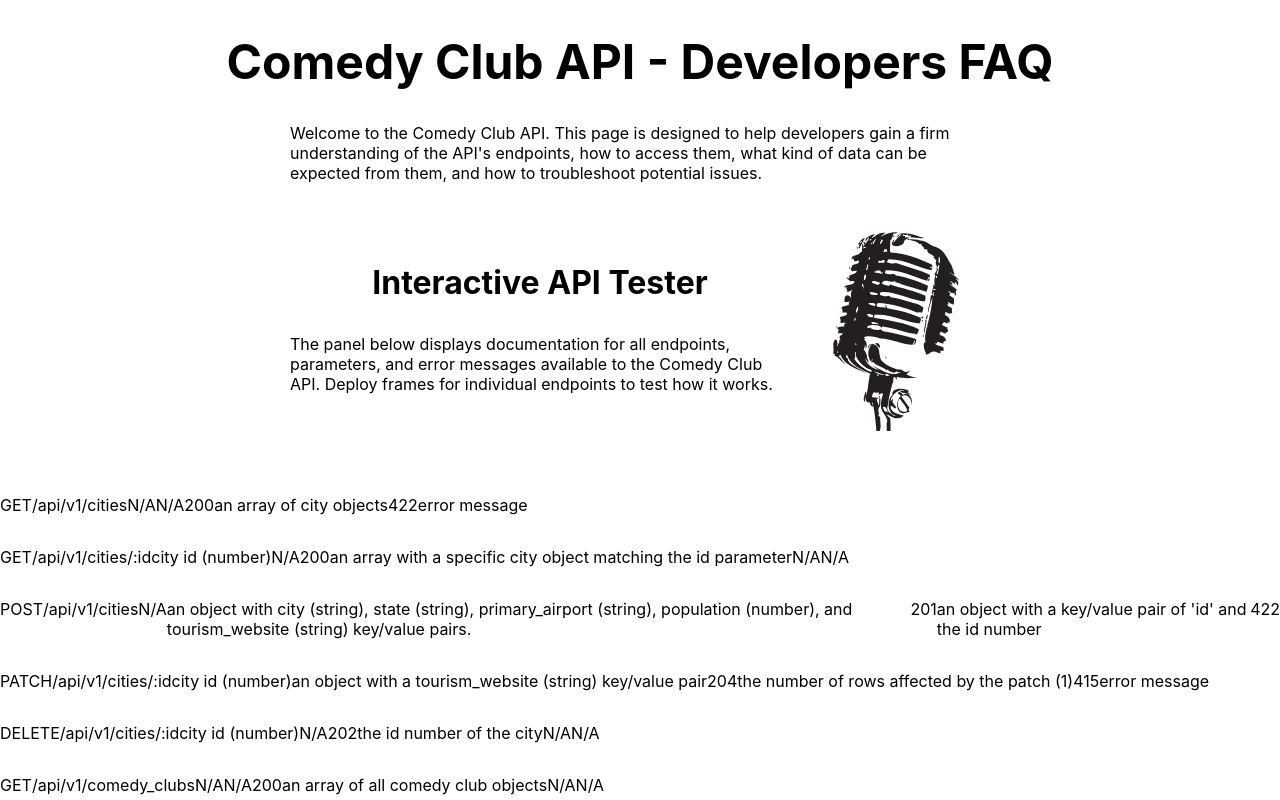
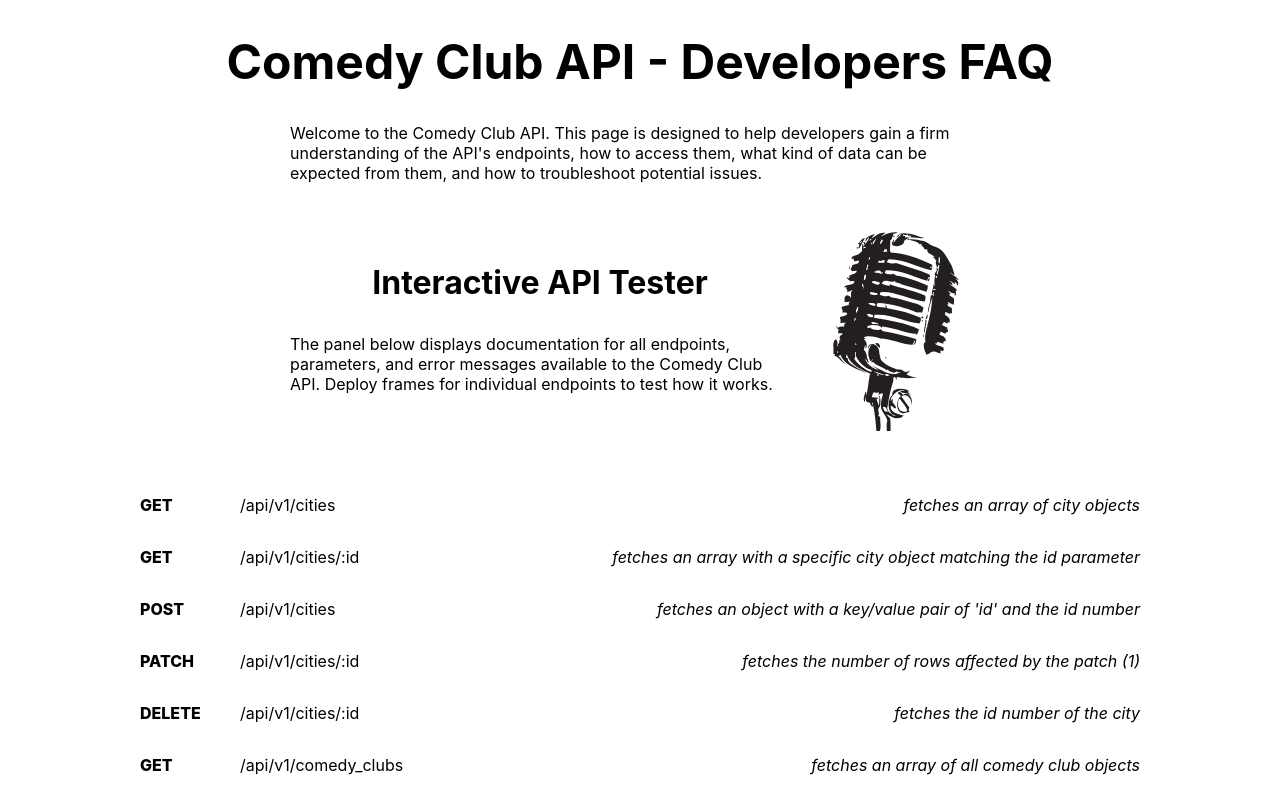
Before and after one commit to relasine/comedy-club-api-docs, a React (Create React App) app: page / in a window 1280 px wide. Shown: the top 800 px of the page. Built offline with nearby package versions, Linux system fonts and the light colour scheme.

Commit message:
Add end point info and styling

```diff
--- a/src/components/Pane/index.js
+++ b/src/components/Pane/index.js
@@ -9,6 +9,12 @@ class Pane extends Component {
       deployed: false
     };
   }
+
+  handleClick = () => {
+    this.setState({
+      deployed: !this.state.deployed
+    });
+  };
 
   render() {
     const {
@@ -23,15 +29,32 @@ class Pane extends Component {
     } = this.props.data;
 
     return (
-      <article className="pane">
-        <p>{type}</p>
-        <p>{url}</p>
-        <p>{params}</p>
-        <p>{body}</p>
-        <p>{successStatus}</p>
-        <p>{returns}</p>
-        <p>{failureStatus}</p>
-        <p>{failureMessage}</p>
+      <article className="pane" onClick={this.handleClick}>
+        <section className="main-pane">
+          <p className="type main-info">{type}</p>
+          <p className="url main-info">{url}</p>
+          <p className="returns main-info">{returns}</p>
+        </section>
+        <section className={`secondary-pane ${this.state.deployed}`}>
+          <p className="query-params secondary-info">
+            <span className="secondary-label">Query parameters:</span> {params}
+          </p>
+          <p className="request-body secondary-info">
+            <span className="secondary-label"> Request body:</span> {body}
+          </p>
+          <p className="succesful-code secondary-info">
+            <span className="secondary-label">Succesful status code:</span>{" "}
+            {successStatus}
+          </p>
+          <p className="error-code secondary-info">
+            <span className="secondary-label">Error status code:</span>{" "}
+            {failureStatus}
+          </p>
+          <p className="error-message secondary-info">
+            <span className="secondary-label">Error message:</span>{" "}
+            {failureMessage}
+          </p>
+        </section>
       </article>
     );
   }
--- a/src/components/PaneContainer/index.js
+++ b/src/components/PaneContainer/index.js
@@ -8,12 +8,17 @@ import {
 
 class PaneContainer extends Component {
   render() {
+    let key = 0;
+
     const cityEndpointsContainer = cityEndpoints.map(endpoint => {
-      return <Pane key={endpoint.city} data={endpoint} />;
+      key++;
+      return <Pane key={key} data={endpoint} />;
     });
 
     const clubsEndpointsContainer = comedyClubEndpoints.map(endpoint => {
-      return <Pane key={endpoint.name} data={endpoint} />;
+      key++;
+
+      return <Pane key={key} data={endpoint} />;
     });
     return (
       <main className="pane_container">
--- a/src/styles/Pane.css
+++ b/src/styles/Pane.css
@@ -1,3 +1,36 @@
 .pane {
+  max-width: 1000px;
+  margin: auto;
+}
+
+.pane:hover {
+  cursor: pointer;
+}
+
+.main-pane {
   display: flex;
 }
+
+.type {
+  width: 100px;
+  font-weight: 800;
+}
+
+.returns {
+  margin-left: auto;
+  font-style: italic;
+}
+
+.secondary-label {
+  font-weight: 700;
+}
+
+.secondary-pane {
+  transition: 0.3s;
+  overflow: hidden;
+  height: 0px;
+}
+
+.secondary-pane.true {
+  height: 200px;
+}
--- a/src/utilities/endpoints.js
+++ b/src/utilities/endpoints.js
@@ -5,9 +5,9 @@ export const cityEndpoints = [
     params: "N/A",
     body: "N/A",
     successStatus: 200,
-    returns: "an array of city objects",
+    returns: "fetches an array of city objects",
     failureStatus: 422,
-    failureMessage: "error message"
+    failureMessage: "<error message>"
   },
   {
     type: "GET",
@@ -15,7 +15,8 @@ export const cityEndpoints = [
     params: "city id (number)",
     body: "N/A",
     successStatus: 200,
-    returns: "an array with a specific city object matching the id parameter",
+    returns:
+      "fetches an array with a specific city object matching the id parameter",
     failureStatus: "N/A",
     failureMessage: "N/A"
   },
@@ -26,7 +27,8 @@ export const cityEndpoints = [
     body:
       "an object with city (string), state (string), primary_airport (string), population (number), and tourism_website (string) key/value pairs.",
     successStatus: 201,
-    returns: "an object with a key/value pair of 'id' and the id number",
+    returns:
+      "fetches an object with a key/value pair of 'id' and the id number",
     failureStatus: 422
   },
   {
@@ -35,9 +37,9 @@ export const cityEndpoints = [
     params: "city id (number)",
     body: "an object with a tourism_website (string) key/value pair",
     successStatus: 204,
-    returns: "the number of rows affected by the patch (1)",
+    returns: "fetches the number of rows affected by the patch (1)",
     failureStatus: 415,
-    failureMessage: "error message"
+    failureMessage: "<error message>"
   },
   {
     type: "DELETE",
@@ -45,7 +47,7 @@ export const cityEndpoints = [
     params: "city id (number)",
     body: "N/A",
     successStatus: 202,
-    returns: "the id number of the city",
+    returns: "fetches the id number of the city",
     failureStatus: "N/A",
     failureMessage: "N/A"
   }
@@ -58,7 +60,7 @@ export const comedyClubEndpoints = [
     params: "N/A",
     body: "N/A",
     successStatus: 200,
-    returns: "an array of all comedy club objects",
+    returns: "fetches an array of all comedy club objects",
     failureStatus: "N/A",
     failureMessage: "N/A"
   },
@@ -68,9 +70,9 @@ export const comedyClubEndpoints = [
     params: "comedy club id (number)",
     body: "N/A",
     successStatus: 200,
-    returns: "an array with a specific comedy club object",
+    returns: "fetches an array with a specific comedy club object",
     failureStatus: 415,
-    failureMessage: "error message"
+    failureMessage: "<error message>"
   },
   {
     type: "GET",
@@ -78,9 +80,9 @@ export const comedyClubEndpoints = [
     params: "city id (number)",
     body: "N/A",
     successStatus: 201,
-    returns: "an array of comedy club objects",
+    returns: "fetches an array of comedy club objects",
     failureStatus: 422,
-    failureMessage: "error message"
+    failureMessage: "<error message>"
   },
   {
     type: "POST",
@@ -89,9 +91,9 @@ export const comedyClubEndpoints = [
     body:
       "an object with name (string), street_address (string), zip_code (number), and rating (number) key/value pairs",
     successStatus: 201,
-    returns: "the entire body object",
+    returns: "fetches the entire body object",
     failureStatus: 422,
-    failureMessage: "error message"
+    failureMessage: "<error message>"
   },
   {
     type: "PATCH",
@@ -99,9 +101,9 @@ export const comedyClubEndpoints = [
     params: "comedy club id (number)",
     body: "on object with the rating (number) key/value pair",
     successStatus: 204,
-    returns: "the id of the created club",
+    returns: "fetches the id of the created club",
     failureStatus: 415,
-    failureMessage: "error message"
+    failureMessage: "<error message>"
   },
   {
     type: "DELETE",
@@ -109,7 +111,7 @@ export const comedyClubEndpoints = [
     params: "city id (number), comedy club id (number)",
     body: "N/A",
     successStatus: 202,
-    returns: "the id number of the comedy club",
+    returns: "fetches the id number of the comedy club",
     failureStatus: "N/A",
     failureMessage: "N/A"
   }
```
